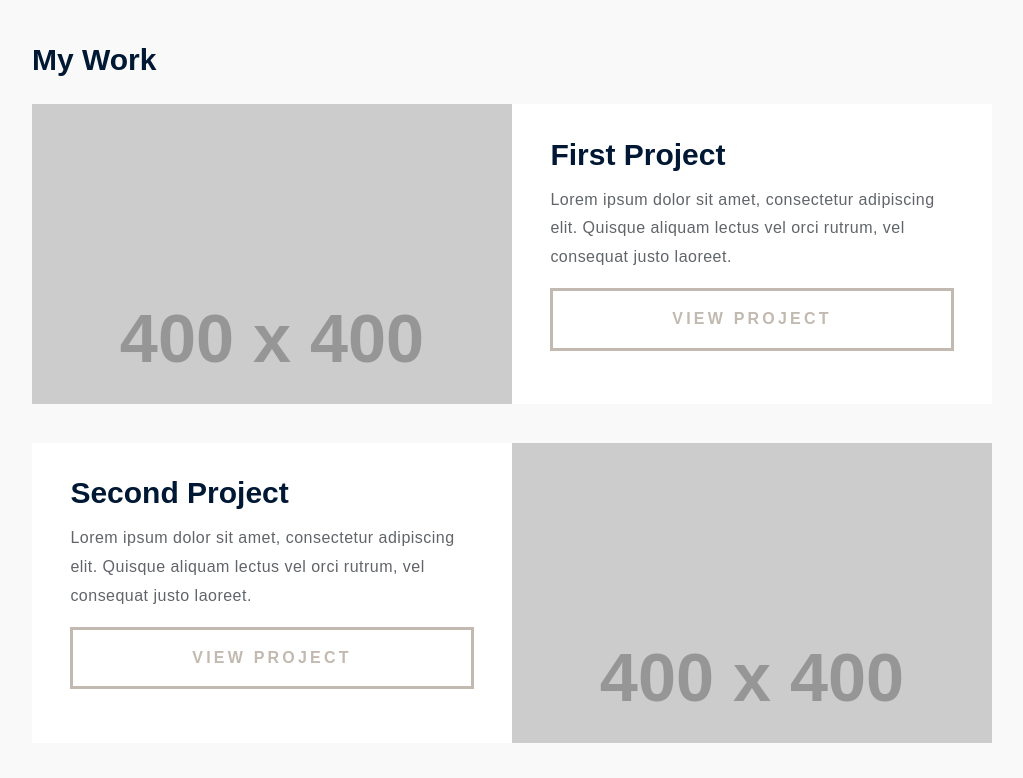
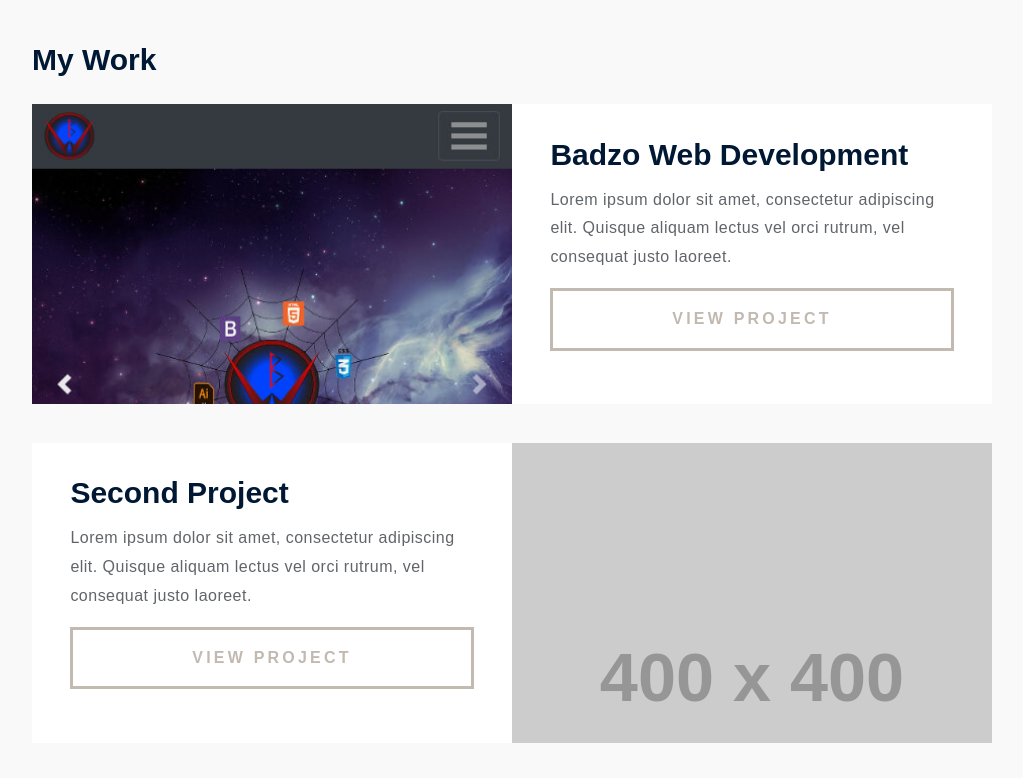
Before and after one commit to Badzonko/portbane, a plain HTML site: page Portfolio/index.html in a window 1280 px wide. Shown: the part 957-1735 px from the top of the page, without its empty margins (128-1151 px from the left). Drawn offline with Linux system fonts and the light colour scheme; placeholder pictures from the web are drawn by us.

Commit message:
Add files via upload

```diff
--- a/Portfolio/index.html
+++ b/Portfolio/index.html
@@ -30,16 +30,16 @@
   <div class="wrapper">
     <h3>my work</h3>
     <section class="work">
-    	<div class="image-area left"><img src="https://via.placeholder.com/400" alt="first"></div>
+    	<div class="image-area left"><a href="https://www.badzodev.com/" target="_blank"><img src="badzo3.jpg" alt="first"></a></div>
     	<div class="text-box">
     		<div class="text-box-content">
-    			<h3>First project</h3>
-    			<p>Lorem ipsum dolor sit amet, consectetur adipiscing elit. Quisque aliquam lectus vel orci rutrum, vel consequat justo laoreet.</p><a class="button" href="#" target="_blank">view project</a>
+    			<h3>Badzo web development</h3>
+    			<p>Lorem ipsum dolor sit amet, consectetur adipiscing elit. Quisque aliquam lectus vel orci rutrum, vel consequat justo laoreet.</p><a class="button" href="https://www.badzodev.com/" target="_blank">view project</a>
     		</div>
     	</div>
     </section>
     <section class="work">
-    <div class="image-area right"><img src="https://via.placeholder.com/400" alt="second"></div>
+    <div class="image-area right"><a href="#" target="_blank"><img src="https://via.placeholder.com/400" alt="second"></a></div>
     <div class="text-box">
     	<div class="text-box-content">
     		<h3>Second project</h3>
@@ -48,7 +48,7 @@
     </div>
     </section>
     <section class="work">
-    <div class="image-area left"><img src="https://via.placeholder.com/400" alt="third"></div>
+    <div class="image-area left"><a href="" target="_blank"><img src="https://via.placeholder.com/400" alt="third"></a></div>
     <div class="text-box">
     	<div class="text-box-content">
     		<h3>Third project</h3>
@@ -57,7 +57,7 @@
     </div>
     </section>
     <section class="work">
-    <div class="image-area right"><img src="https://via.placeholder.com/400g" alt="fourth"></div>
+    <div class="image-area right"><a href="" target="_blank"><img src="https://via.placeholder.com/400g" alt="fourth"></a></div>
     <div class="text-box">
     	<div class="text-box-content">
     		<h3>Fourth project</h3>
--- a/Portfolio/style.css
+++ b/Portfolio/style.css
@@ -84,6 +84,7 @@ header {
   url('heder.jpg');
   background-size: cover;
   background-position: center top;
+	background-attachment: fixed;
   width: 100%;
 }
 .down{
```
Also changed, not shown: Portfolio/badzo3.jpg (added), Portfolio/heder.jpg.
